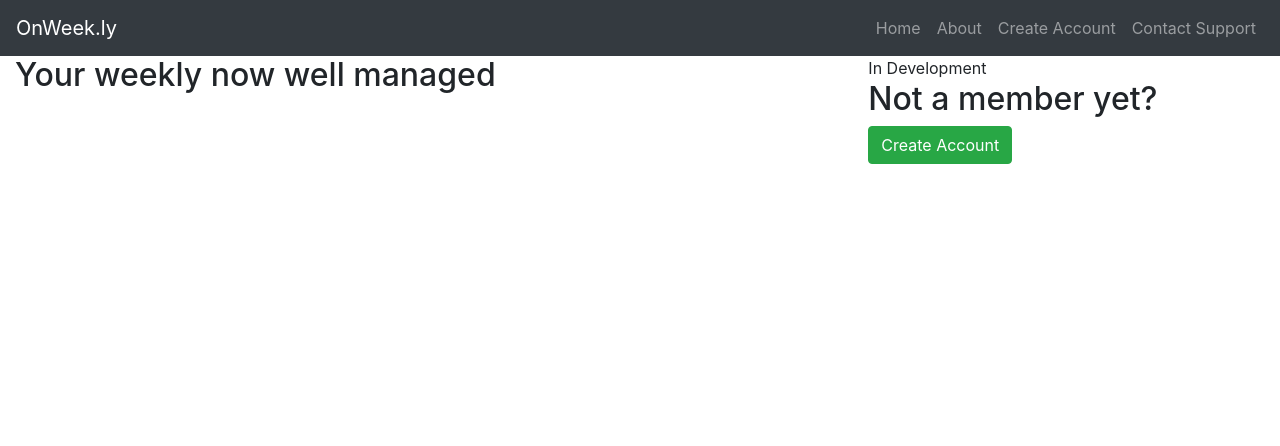
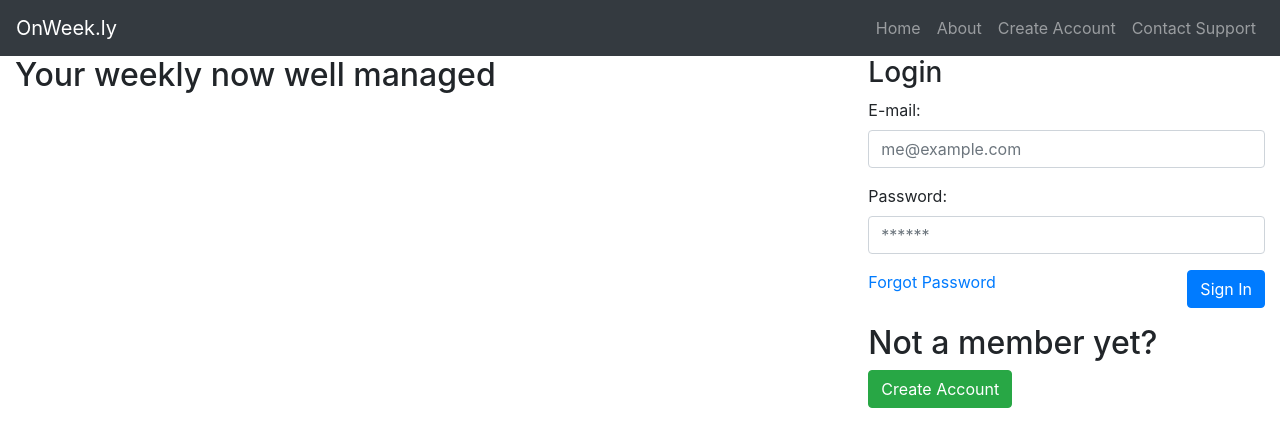
Before and after one commit to grglucastr/onweek.ly, a React (Create React App) app: page / in a window 1280 px wide. Shown: the top 446 px of the page. Built offline with nearby package versions, Linux system fonts and the light colour scheme.

Commit message:
Add login page and LoginComponent

```diff
--- a/src/components/app/login/LoginForm.js
+++ b/src/components/app/login/LoginForm.js
@@ -1,6 +1,5 @@
 import React from "react";
-import { Link } from "react-router-dom";
-import { Row, Col, Button } from "react-bootstrap";
+
 
 class LoginForm extends React.Component {
   state = {
@@ -26,60 +25,9 @@ class LoginForm extends React.Component {
     const { showHeader } = this.props;
     return (
       <div className="form-container">
-        {showHeader ? (
-          <div className="form-header">
-            <h3>Login</h3>
-          </div>
-        ) : (
-          ""
-        )}
 
-        <form onSubmit={this.onFormSubmit}>
-          <Row>
-            <Col>
-              <div className="form-group">
-                <label htmlFor="email">E-mail: </label>
-                <input
-                  type="text"
-                  className="form-control"
-                  name="email"
-                  id="email"
-                  placeholder="me@example.com"
-                  onChange={this.onValueChange}
-                  value={this.state.email}
-                />
-              </div>
-            </Col>
-          </Row>
 
-          <Row>
-            <Col>
-              <div className="form-group">
-                <label htmlFor="password">Password: </label>
-                <input
-                  type="password"
-                  className="form-control"
-                  name="password"
-                  id="password"
-                  placeholder="******"
-                  onChange={this.onValueChange}
-                  value={this.state.password}
-                />
-              </div>
-            </Col>
-          </Row>
 
-          <Row>
-            <Col className="text-left">
-              <Link to="">Forgot Password</Link>
-            </Col>
-            <Col>
-              <div className="form-group text-right">
-                <Button variant="primary">Sign In</Button>
-              </div>
-            </Col>
-          </Row>
-        </form>
       </div>
     );
   }
--- a/src/components/site/Home.js
+++ b/src/components/site/Home.js
@@ -15,7 +15,7 @@ const Home = () =>  {
           <Container>
             <Row>
               <Col>
-                <LoginForm />
+                <LoginForm  showHeader={true}/>
               </Col>
             </Row>
 
--- a/src/components/site/LoginForm.js
+++ b/src/components/site/LoginForm.js
@@ -1,11 +1,64 @@
 import React, { useState } from 'react';
+import { Link } from "react-router-dom";
+import { Row, Col, Button } from "react-bootstrap";
 
-const LoginForm = () => {
 
-  const {username, setUsername} = useState();
+const onFormSubmit = e => {
+  e.preventDefault();
+  console.log("Submiting login form");
+};
 
+
+const LoginForm = ({ showHeader }) => {
   return(
-    <>In Development</>
+    <div>
+      {
+        showHeader ?
+        (<div className="form-header"><h3>Login</h3></div>) :
+        ("")
+      }
+      <form onSubmit={(e) => onFormSubmit(e)}>
+        <Row>
+          <Col>
+            <div className="form-group">
+              <label htmlFor="email">E-mail: </label>
+              <input
+                type="text"
+                className="form-control"
+                name="email"
+                id="email"
+                placeholder="me@example.com"/>
+            </div>
+          </Col>
+        </Row>
+
+        <Row>
+          <Col>
+            <div className="form-group">
+              <label htmlFor="password">Password: </label>
+              <input
+                type="password"
+                className="form-control"
+                name="password"
+                id="password"
+                placeholder="******"
+              />
+            </div>
+          </Col>
+        </Row>
+
+        <Row>
+          <Col className="text-left">
+            <Link to="">Forgot Password</Link>
+          </Col>
+          <Col>
+            <div className="form-group text-right">
+              <Button type="submit" variant="primary">Sign In</Button>
+            </div>
+          </Col>
+        </Row>
+      </form>
+    </div>
   )
 }
 
--- a/src/components/site/index.js
+++ b/src/components/site/index.js
@@ -4,15 +4,16 @@ import { BrowserRouter as Router } from 'react-router-dom';
 import SiteHeader from './SiteHeader';
 import Home from './Home';
 
+import './styles.css';
 
 const index = () => {
   return(
     <Router>
       <div>
         <SiteHeader />
-        <div>
+        <section id="site-main-section">
           <Home />
-        </div>
+        </section>
       </div>
     </Router>
 
--- /dev/null
+++ b/src/components/site/styles.css
@@ -0,0 +1,4 @@
+.site-main-section{
+  background: #87cefa;
+  border: 1px solid #000;
+}
```
